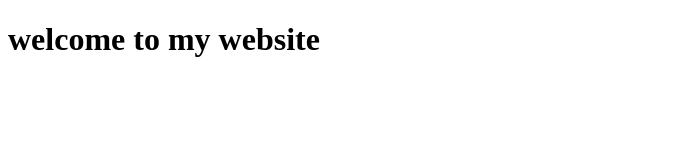
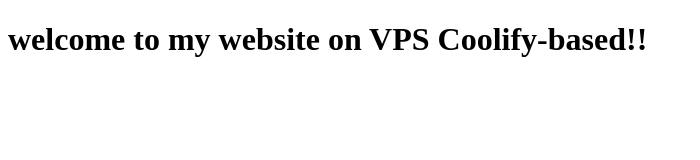
Before and after one commit to gitsofian/mysite, a plain HTML site: page index.html in a window 1280 px wide. Shown: the whole page, without its empty margins (0-700 px from the left). Drawn offline with Linux system fonts and the light colour scheme.

Commit message:
inedx.htnl updated!

```diff
--- a/index.html
+++ b/index.html
@@ -7,6 +7,6 @@
     <title>My Website</title>
 </head>
 <body>
-    <h1>welcome to my website</h1>
+    <h1>welcome to my website on VPS Coolify-based!!</h1>
 </body>
 </html>
```
